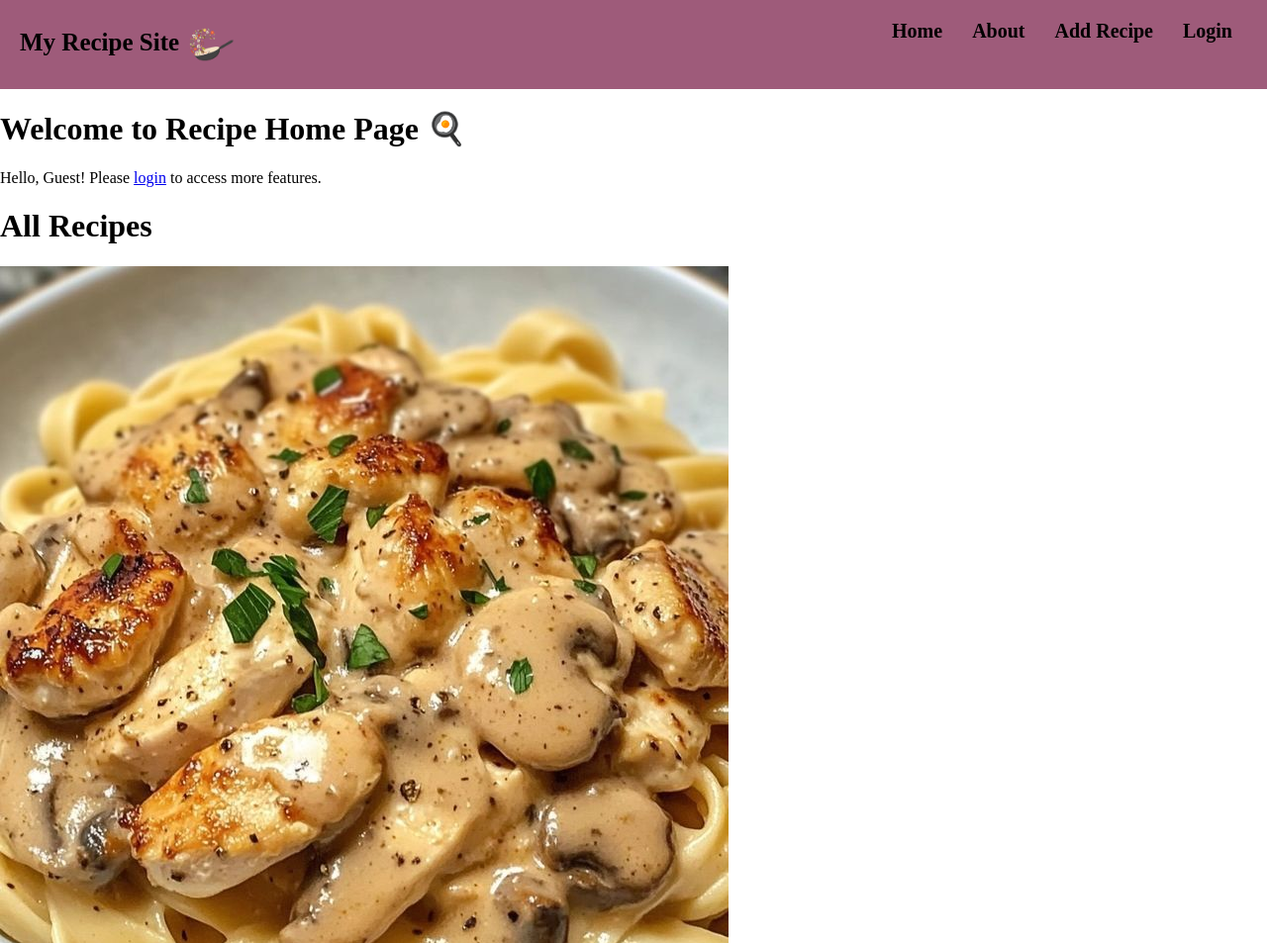
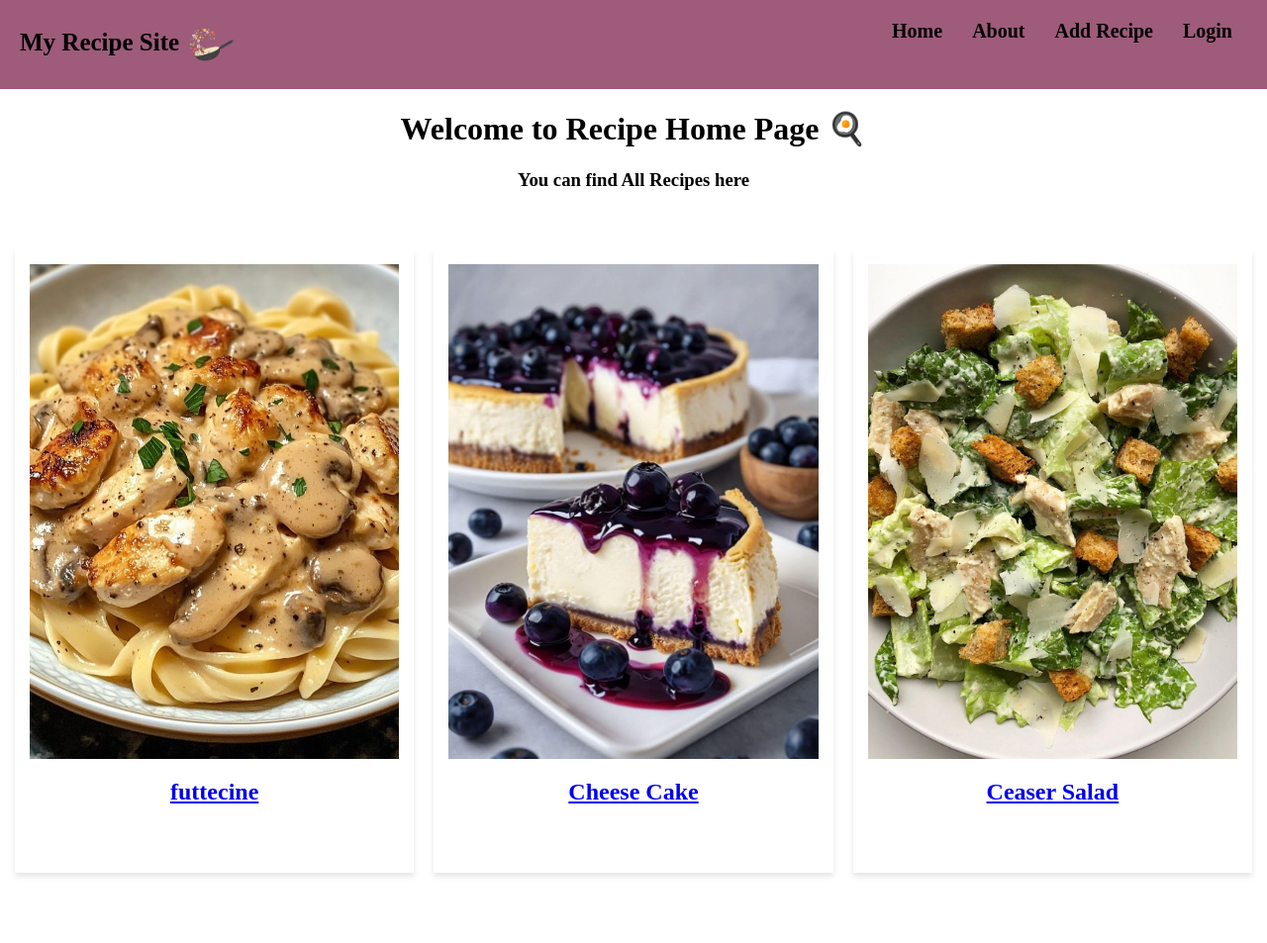
Before and after one commit to sawsansalameh222/Capstone-Project, a Django app: page / in a window 1280 px wide. Shown: the top 953 px of the page at 99% size. Run offline with Django 5.2, Linux system fonts and the light colour scheme; data comes from the database, SQL or seed files in the repository.

Commit message:
updated profile home pages

```diff
--- a/main_app/static/css/style.css
+++ b/main_app/static/css/style.css
@@ -72,18 +72,52 @@ nav form {
 .container{
     display:flex;
     gap:19px;
-    align-items: flex-start;
     flex-wrap: wrap;
 }
-.left{
-    flex :.7px;
+.left.card {
+    flex:0.4;
+    background-color: white;
+    padding: 10px;
+    border-radius: 10px;
+    box-shadow: 0 4px 8px rgba(0,0,0,0.2);
+    width: 100%;
+    max-width: 400px;
+    overflow: hidden;
+}
 
-}
-.left img{
-    width:100%;
-    height:auto ;
+.left.card img {
+    width: 100%;
+    height: auto;
+    display: block;
     border-radius: 10px;
 }
+.left {
+    flex:.4;
+}
+
+
 .right{
     flex:1;
 }
+.recipes-grid {
+    display: grid;
+    grid-template-columns: repeat(3 , 1fr);
+    gap: 50px;
+    padding: 30px;
+    justify-items: center; }
+
+.card{
+     background-color: white;
+    padding: 15px;
+    margin: 10px;
+        height: 600px;
+overflow: hidden;
+        text-align: center;
+        box-shadow: 0 4px 6px  rgba(0,0,0,0.1) ;
+        width: 100%; }
+ .card img {
+     object-fit: cover;
+    display: block;
+    margin-bottom: 10px;
+     width: 100%;
+     height:500px;}
--- a/recipes/templates/recipes/home.html
+++ b/recipes/templates/recipes/home.html
@@ -2,18 +2,42 @@
 {% load static %}
 
 {% block content %}
+<style>
+    .recipes-grid {
+    display: grid;
+    grid-template-columns: repeat(3 , 1fr);
+    gap: 50px;
+    padding: 30px;
+    justify-items: center; }
 
-<h1>Welcome to Recipe Home Page 🍳</h1>
+    .card{
+        background-color: white;
+        padding: 15px;
+        margin: 10px;
+        height: 600px;
 
-{% if user.is_authenticated %}
-    <p>Hello, {{ user.username }}!</p>
-{% else %}
-    <p>Hello, Guest! Please <a href="{% url 'login' %}">login</a> to access more features.</p>
-{% endif %}
+        overflow: hidden;
+        text-align: center;
+        box-shadow: 0 4px 6px  rgba(0,0,0,0.1) ;
+        width: 100%;
+    }
+    .card img {
+        object-fit: cover;
+        display: block;
+        margin-bottom: 10px;
+        width: 100%;
+        height:500px;
+    }
 
-<h1> All Recipes</h1>
+</style>
+<h1 style="text-align: center;">Welcome to Recipe Home Page 🍳</h1>
+
+
+<h3 style="text-align: center;"> You can find All Recipes here </h3>
+<div class="recipes-grid">
 {% for recipe in recipes %}
-    <div class="recipe-card">
+<div class ="card">
+
         {% if recipe.image %}
             <img src="{{ recipe.image.url }}" alt="{{ recipe.title }}">
             <h2><a href="{% url 'recipe_detail' recipe.pk %}">{{ recipe.title }}</a></h2>
@@ -22,5 +46,6 @@
 {% empty %}
     <p>No recipes available.</p>
 {% endfor %}
+</div>
 
 {% endblock content %}
--- a/recipes/templates/recipes/recipe_detail.html
+++ b/recipes/templates/recipes/recipe_detail.html
@@ -1,9 +1,9 @@
 {% extends 'Base.html' %}
+{% block content%}
 {% load static %}
-{% block content %}
 
 <div class="container">
-    <div class="left">
+    <div class="left card">
         <img src="{{ recipe.image.url }}" alt="{{ recipe.title }}">
 </div>
     <div class="right">
```
Also changed, not shown: recipes/templates/recipes/profile.html (+15 -16 lines).
